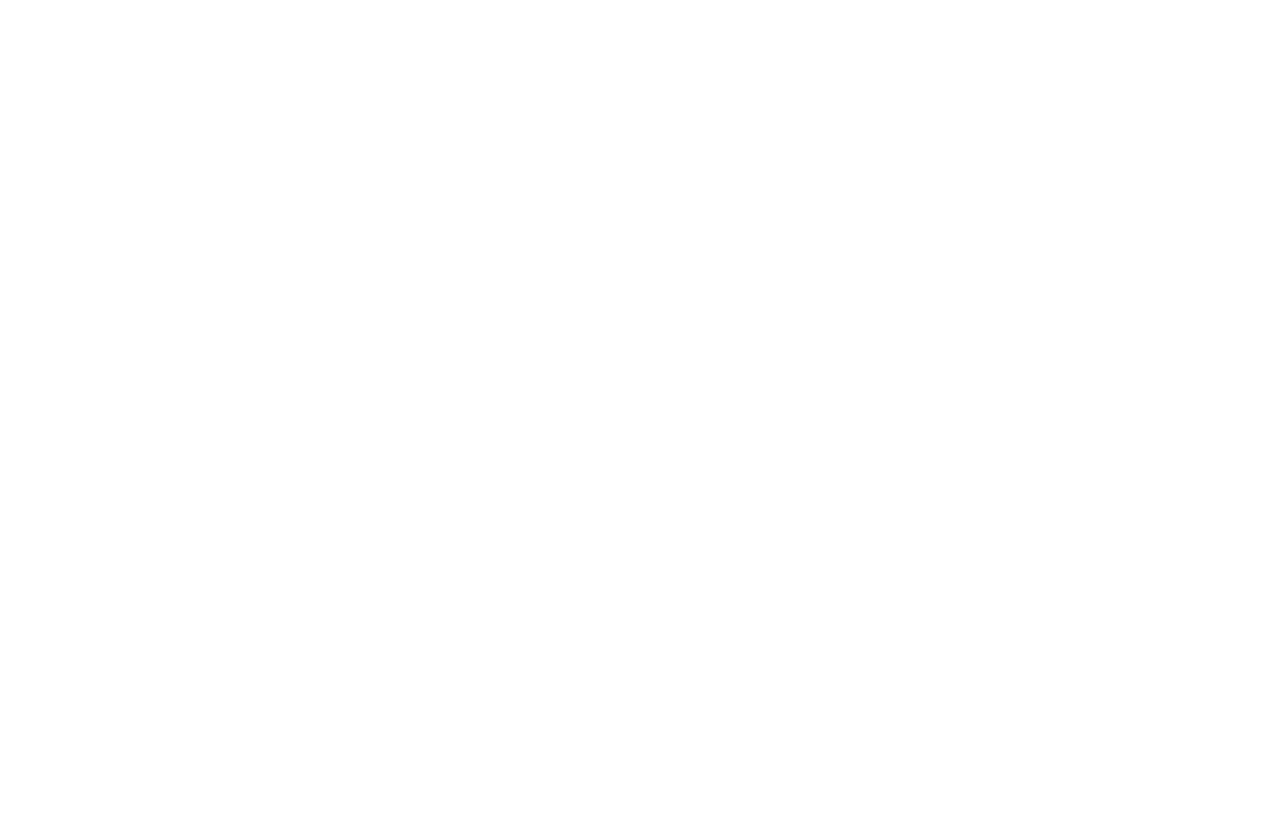
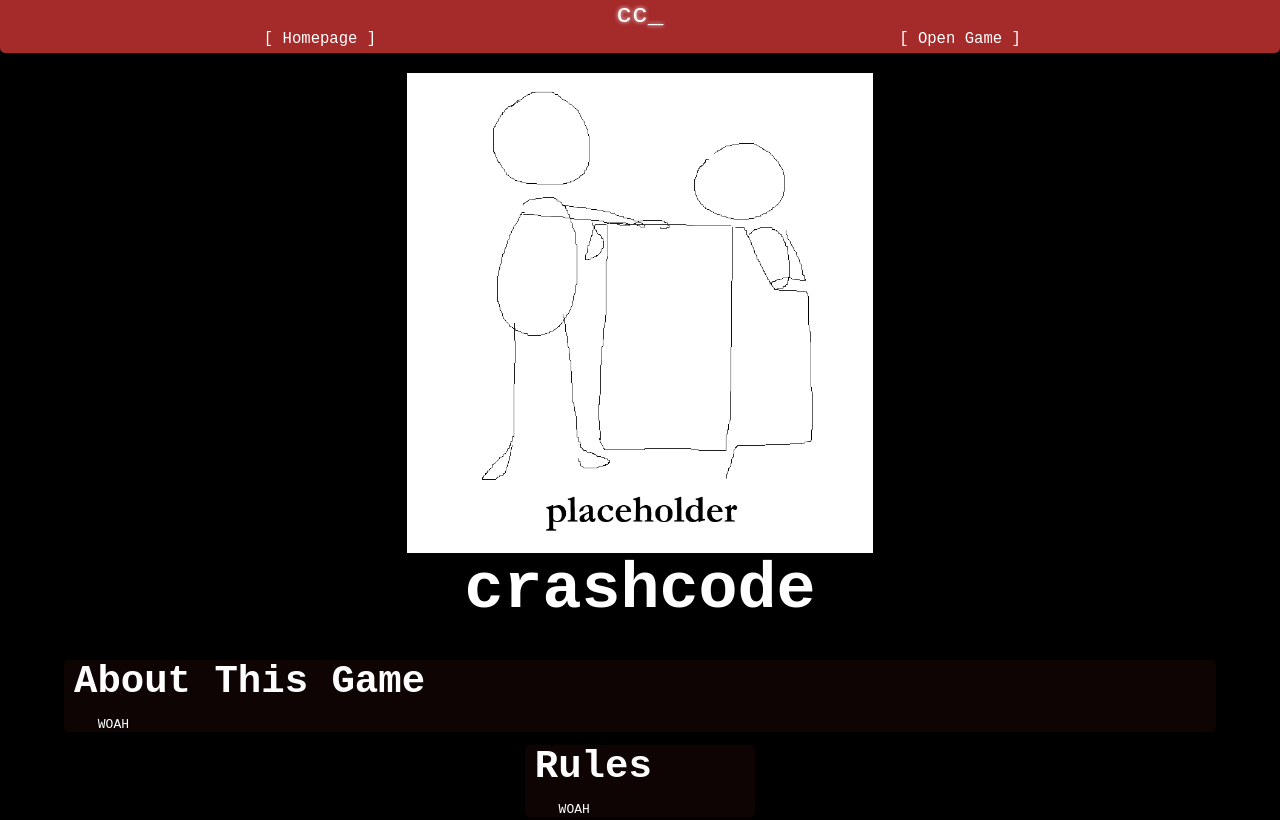
Before and after one commit to dustdeveloper/4Q-Potassium-G5-Project, a plain HTML site: page index.html in a window 1280 px wide. Shown: the top 820 px of the page. Drawn offline with Linux system fonts and the light colour scheme.

Commit message:
massive movement
approved by me

```diff
--- a/webpages/game.css
+++ b/assets/css/game.css
@@ -141,7 +141,7 @@ p, h1, h3, h4 {
 .panel .image {
     z-index: 1000;
     position: absolute;
-    background-image: url('../assets/images/scanline.png');
+    background-image: url('../images/scanline.png');
     pointer-events: none; /* Allows clicking through */
 
     height: 1000px;
--- /dev/null
+++ b/assets/css/index.css
@@ -0,0 +1,161 @@
+body, html {
+    margin: 0;
+    padding: 0;
+}
+
+html {
+    background-color: black;
+}
+
+p, h1 {
+    color: white;
+    font-family: monospace;
+}
+
+body {
+    display: flex;
+
+    flex-direction: column;
+    justify-content: center;
+    align-items: center;
+}
+
+/*NAVIGATION*/
+
+.navigation-bar {
+    grid-area: "nav";
+    background-color: brown;
+    display: flex;
+
+    width: 100%;
+
+    flex-direction: column;
+    justify-content: center;
+
+    border-radius: 0px 0px 5px 5px;
+    text-align: center;
+}
+
+.navigation-bar > p {
+    font-family: monospace;
+    font-size: xx-large;
+
+    text-shadow: 0 0 4px;
+    color: white;
+
+    margin: 0;
+}
+
+.navigation-bar > ul {
+    list-style-type: none;
+    margin: 0;
+    padding: 0;
+
+    display: flex;
+}
+
+.navigation-bar > ul > li {
+    display: inline-block;
+    height: 1.5em;
+    flex: 5;
+
+    color: white;
+
+    font-size: 1.2em;
+    font-family: monospace;
+    font-weight: 100;
+}
+
+.navigation-bar > ul > li:hover {
+    font-weight: bold;
+    background-color: rgba(0, 0, 0, 0.39);
+}
+
+.navigation-bar > ul > li > a {
+    display: inline-block;
+    position: relative;
+    width: 100%;
+    height: 100%;
+
+    color: white;
+    text-decoration: none; /* no underline */
+}
+
+/*NAVIGATION END*/
+
+#cover-art {
+    position: relative;
+    object-fit: contain;
+    width: 40%;
+    height: 60vh;
+
+    margin-top: 20px;
+}
+
+#title {
+    display: inline-block;
+    text-align: center;
+    margin-top: 0;
+    margin-bottom: 0.5em;
+
+    font-size: 5em;
+}
+
+.container {
+    height: 30vh;
+    width: 90%;
+
+    margin-left: auto;
+    margin-right: auto;
+
+    /*display: grid; The grid can go explode in space man
+
+    grid-template:
+        "about about about";
+    */
+}
+
+#about-game {
+    grid-area: "about";
+
+    width: 100%;
+
+    border-radius: 5px;
+
+    background-color: rgb(14, 4, 4);
+}
+
+#about-game > h1 {
+    display: inline-block;
+    font-size: 3em;
+
+    margin-top: 0;
+    margin-left: 10px;
+    margin-bottom: 0;
+}
+
+#rules {
+    margin-left: auto;
+    margin-right: auto;
+    width: 20%;
+
+    border-radius: 5px;
+
+    background-color: rgb(14, 4, 4);
+}
+
+#rules > h1 {
+    display: inline-block;
+    font-size: 3em;
+
+    margin-top: 0;
+    margin-left: 10px;
+    margin-bottom: 0;
+}
+
+#art {
+    object-fit: contain;
+    grid-area: "art";
+    width: 10%;
+    height: 60vh;
+}
--- a/index.html
+++ b/index.html
@@ -1,9 +1,31 @@
 <!DOCTYPE html>
 <html>
     <head>
-
+        <link rel="stylesheet" href="assets/css/index.css">
     </head>
     <body>
+        <!--navigation-->
+        <div class="navigation-bar">
+            <p>cc_</p>
+            <ul>
+                <li><a href="index.html">[ Homepage ]</a></li>
+                <li><a href="webpages/game.html">[ Open Game ]</a></li>
+            </ul>
+        </div>
+        <!--navigation end-->
+        <img id="cover-art" src="assets/images/placeholder.png">
+        <h1 id="title">crashcode</h1>
 
+        <div class="container">
+            <div id="about-game">
+                <h1>About This Game</h1> <!--title here-->
+                <p>&emsp;&emsp; WOAH</p>
+            </div>
+            <div id="rules">
+                <h1>Rules</h1> <!--title here-->
+                <p>&emsp;&emsp; WOAH</p>
+            </div>
+            <img id="art" src="assets/images/placeholder.png">
+        </div>
     </body>
 </html>
```
Also changed, not shown: webpages/game.html (+1 -1 lines), assets/VCR_OSD_MONO.ttf (renamed from VCR_OSD_MONO.ttf), assets/images/Untitled Diagram.drawio.svg (deleted), assets/images/placeholder.png (added), 1 other file.
